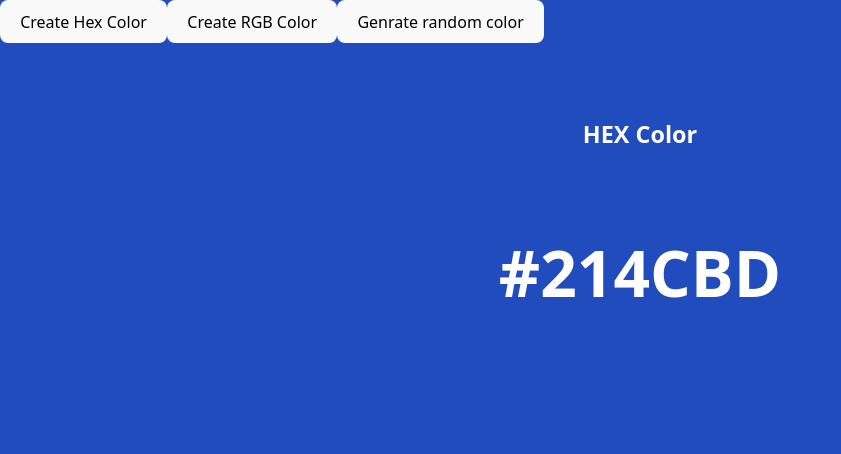
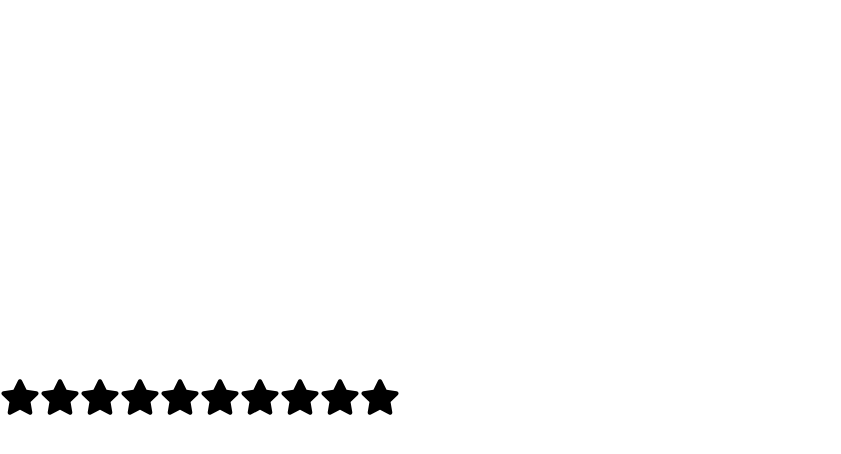
Before and after one commit to Muteeb-Haider55/react-projects-lab, a React (Vite) app in the folder projects/: page / in a window 1280 px wide. Shown: the top 454 px of the page, without its empty margins (0-841 px from the left). Built offline with nearby package versions, Linux system fonts and the light colour scheme.

Commit message:
star rating module completed

```diff
--- a/projects/package.json
+++ b/projects/package.json
@@ -11,7 +11,8 @@
   },
   "dependencies": {
     "react": "^19.1.0",
-    "react-dom": "^19.1.0"
+    "react-dom": "^19.1.0",
+    "react-icons": "^5.5.0"
   },
   "devDependencies": {
     "@eslint/js": "^9.29.0",
--- a/projects/src/App.jsx
+++ b/projects/src/App.jsx
@@ -1,12 +1,15 @@
 import Accordian from "./components/accordian";
 import RandomColor from "./components/random-color";
+import StartRating from "./components/star-rating";
 
 function App() {
   return (
     <>
       {/* <Accordian /> */}
 
-      <RandomColor />
+      {/* <RandomColor /> */}
+
+      <StartRating noOfStarts={10} />
     </>
   );
 }
--- /dev/null
+++ b/projects/src/components/star-rating/index.jsx
@@ -0,0 +1,37 @@
+import { useState } from "react";
+import { FaStar } from "react-icons/fa";
+import "./styles.css";
+export default function StartRating({ noOfStarts = 5 }) {
+  const [rating, setRating] = useState(0);
+  const [hover, setHover] = useState(0);
+  function handlClick(getCurrentIndex) {
+    console.log(getCurrentIndex);
+    setRating(getCurrentIndex);
+  }
+  function handleMouseEnter(getCurrentIndex) {
+    console.log(getCurrentIndex);
+    setHover(getCurrentIndex);
+  }
+  function handleMouseLeave() {
+    setHover(rating);
+  }
+  return (
+    <div className="star-rating">
+      {[...Array(noOfStarts)].map((_, index) => {
+        index += 1;
+        return (
+          <FaStar
+            className={index <= (hover || rating) ? "active" : "inactive"}
+            key={index}
+            onClick={() => {
+              handlClick(index);
+            }}
+            onMouseEnter={() => handleMouseEnter(index)}
+            onMouseLeave={() => handleMouseLeave(index)}
+            size={40}
+          />
+        );
+      })}
+    </div>
+  );
+}
--- /dev/null
+++ b/projects/src/components/star-rating/styles.css
@@ -0,0 +1,6 @@
+.inactive {
+  color: black;
+}
+.active {
+  color: #fff700;
+}
```
Also changed, not shown: 1 other file (tests, documents, lock files or other folders).
